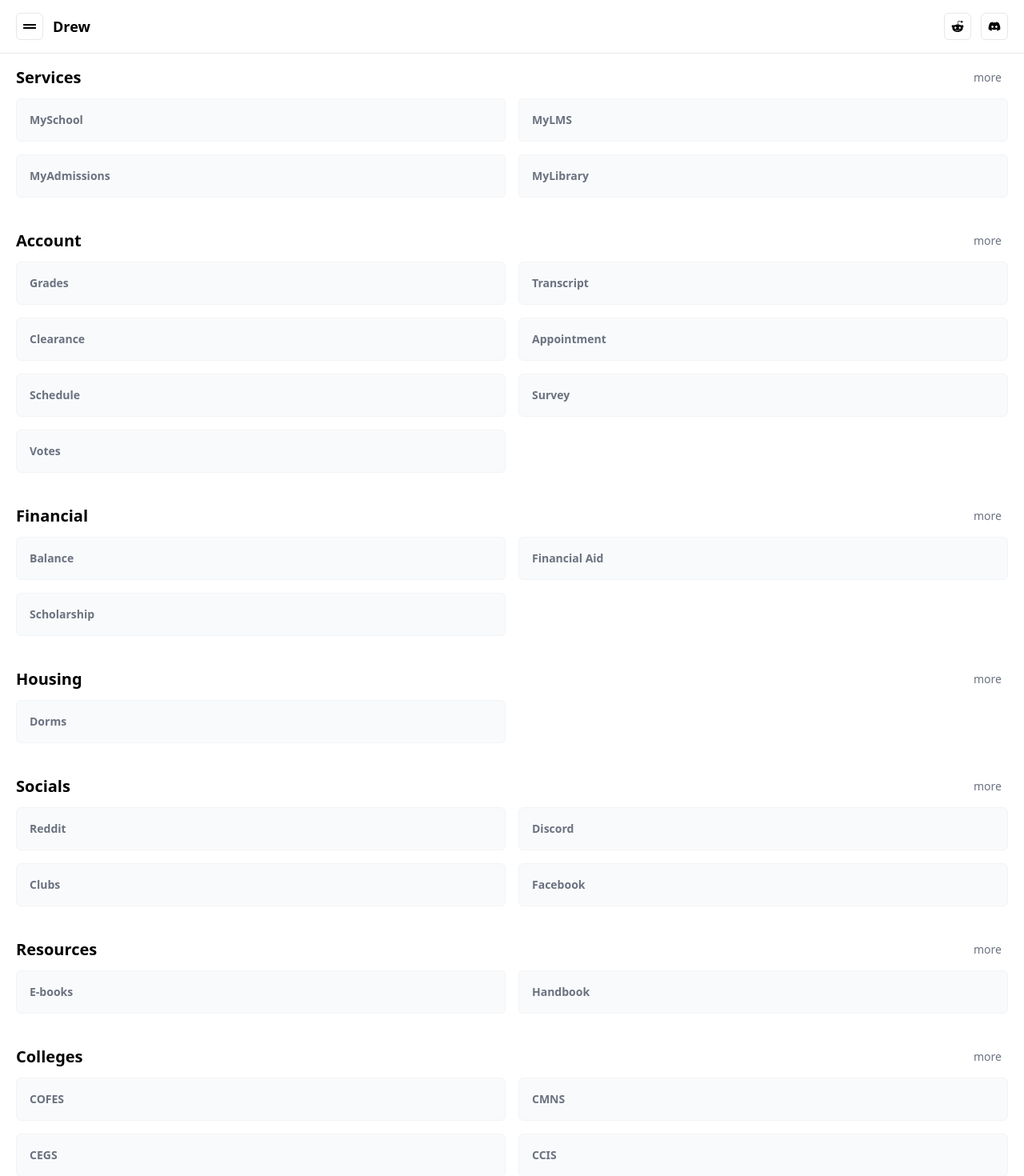
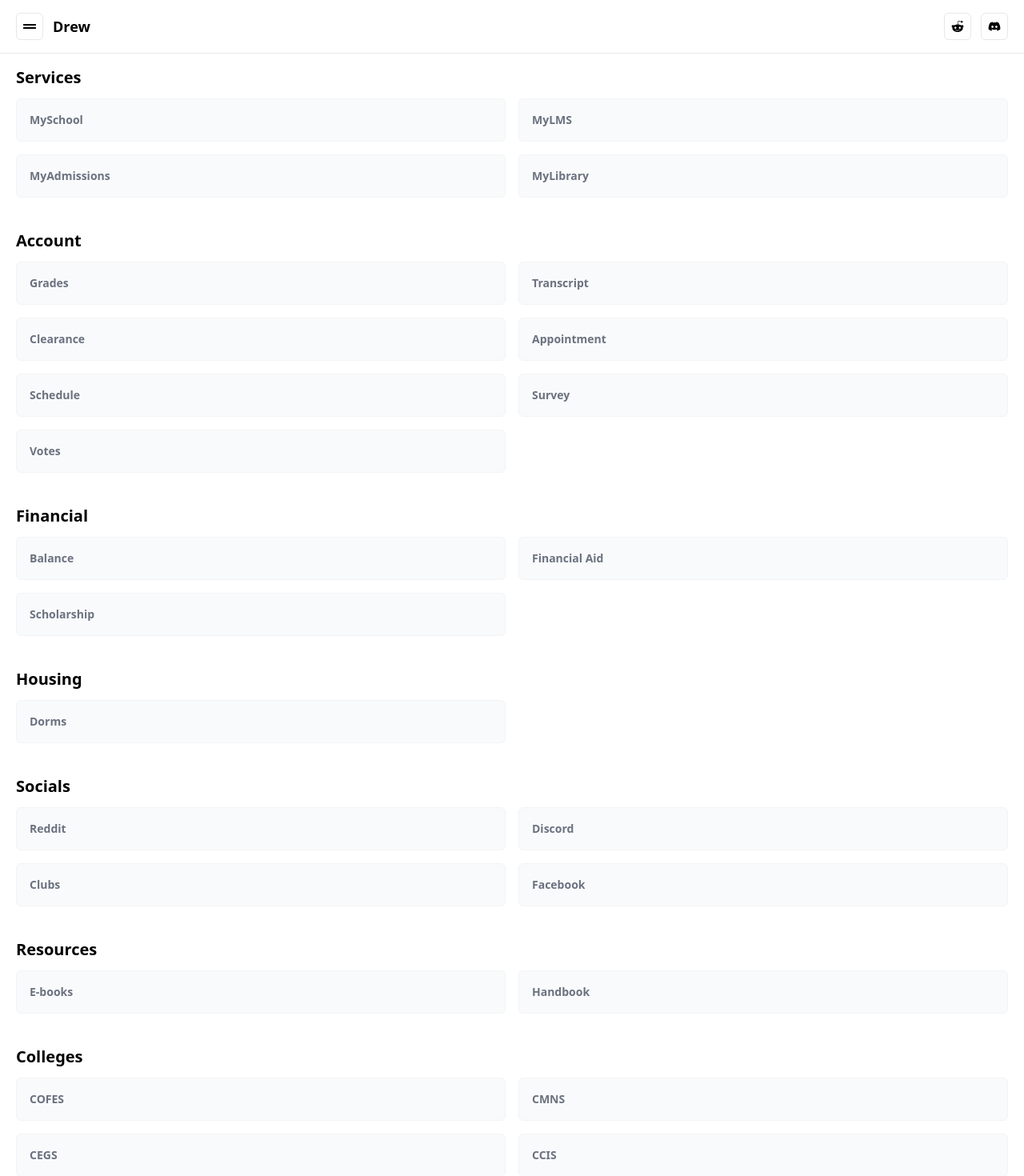
Before and after one commit to kentezrabetita/csu-drew, a Next.js app: page / in a window 1280 px wide. Shown: the top 1470 px of the page at 80% size. Built offline with nearby package versions, Linux system fonts and the light colour scheme.

Commit message:
remove more link from home

```diff
--- a/common/content/home.tsx
+++ b/common/content/home.tsx
@@ -7,13 +7,10 @@
       {/* Services Section */}
       <section>
         <div className='flex flex-col space-y-3'>
-          <Link
-            href={'/services'}
-            className='flex items-center justify-between'
-          >
+          <div className='flex items-center justify-between'>
             <h3 className='text-xl font-bold'>Services</h3>
-            <h3 className='pr-2 text-sm text-gray-500'>more</h3>
-          </Link>
+            {/* <h3 className='pr-2 text-sm text-gray-500'>more</h3> */}
+          </div>
           <div className='grid grid-cols-2 gap-4'>
             <Link
               href={
@@ -52,10 +49,10 @@
       {/* Account Section */}
       <section>
         <div className='flex flex-col space-y-3'>
-          <Link href={'/courses'} className='flex items-center justify-between'>
+          <div className='flex items-center justify-between'>
             <h3 className='text-xl font-bold'>Account</h3>
-            <h3 className='pr-2 text-sm text-gray-500'>more</h3>
-          </Link>
+            {/* <h3 className='pr-2 text-sm text-gray-500'>more</h3> */}
+          </div>
           <div className='grid grid-cols-2 gap-4'>
             <Link
               href={'https://myschool.carsu.edu.ph/index.php?q=evaluation'}
@@ -113,10 +110,10 @@
       {/* Financial Section */}
       <section>
         <div className='flex flex-col space-y-3'>
-          <Link href={'/courses'} className='flex items-center justify-between'>
+          <div className='flex items-center justify-between'>
             <h3 className='text-xl font-bold'>Financial</h3>
-            <h3 className='pr-2 text-sm text-gray-500'>more</h3>
-          </Link>
+            {/* <h3 className='pr-2 text-sm text-gray-500'>more</h3> */}
+          </div>
           <div className='grid grid-cols-2 gap-4'>
             <Link
               href={'https://myschool.carsu.edu.ph/index.php?q=My_balance'}
@@ -146,10 +143,10 @@
       {/* Housing Section */}
       <section>
         <div className='flex flex-col space-y-3'>
-          <Link href={'/courses'} className='flex items-center justify-between'>
+          <div className='flex items-center justify-between'>
             <h3 className='text-xl font-bold'>Housing</h3>
-            <h3 className='pr-2 text-sm text-gray-500'>more</h3>
-          </Link>
+            {/* <h3 className='pr-2 text-sm text-gray-500'>more</h3> */}
+          </div>
           <div className='grid grid-cols-2 gap-4'>
             <Link
               href={'/'}
@@ -165,10 +162,10 @@
       {/* Social Section */}
       <section>
         <div className='flex flex-col space-y-3'>
-          <Link href={'/courses'} className='flex items-center justify-between'>
+          <div className='flex items-center justify-between'>
             <h3 className='text-xl font-bold'>Socials</h3>
-            <h3 className='pr-2 text-sm text-gray-500'>more</h3>
-          </Link>
+            {/* <h3 className='pr-2 text-sm text-gray-500'>more</h3> */}
+          </div>
           <div className='grid grid-cols-2 gap-4'>
             <Link
               href={'https://www.reddit.com/r/carsu'}
@@ -207,10 +204,10 @@
       {/* Resources Section */}
       <section>
         <div className='flex flex-col space-y-3'>
-          <Link href={'/courses'} className='flex items-center justify-between'>
+          <div className='flex items-center justify-between'>
             <h3 className='text-xl font-bold'>Resources</h3>
-            <h3 className='pr-2 text-sm text-gray-500'>more</h3>
-          </Link>
+            {/* <h3 className='pr-2 text-sm text-gray-500'>more</h3> */}
+          </div>
           <div className='grid grid-cols-2 gap-4'>
             <Link
               href={
@@ -237,10 +234,10 @@
       {/* Colleges Section */}
       <section>
         <div className='flex flex-col space-y-3'>
-          <Link href={'/courses'} className='flex items-center justify-between'>
+          <div className='flex items-center justify-between'>
             <h3 className='text-xl font-bold'>Colleges</h3>
-            <h3 className='pr-2 text-sm text-gray-500'>more</h3>
-          </Link>
+            {/* <h3 className='pr-2 text-sm text-gray-500'>more</h3> */}
+          </div>
           <div className='grid grid-cols-2 gap-4'>
             <Link
               href={'http://cofes.carsu.edu.ph/'}
```
